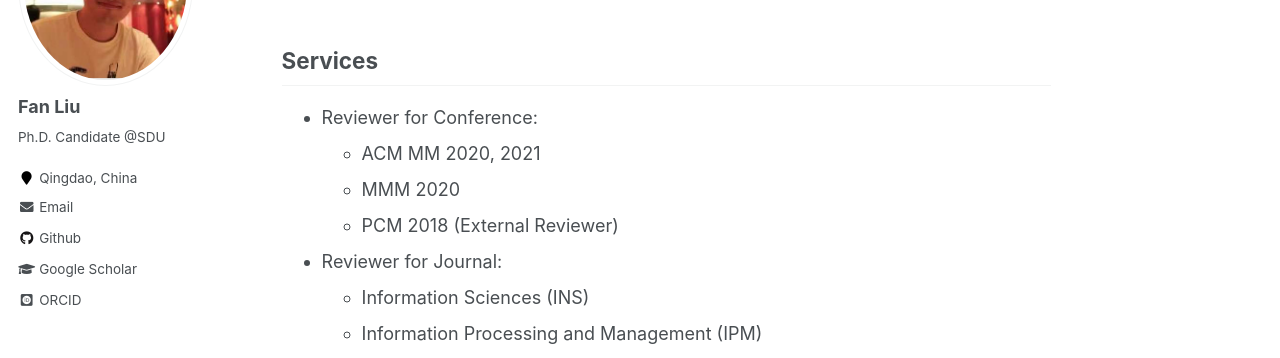
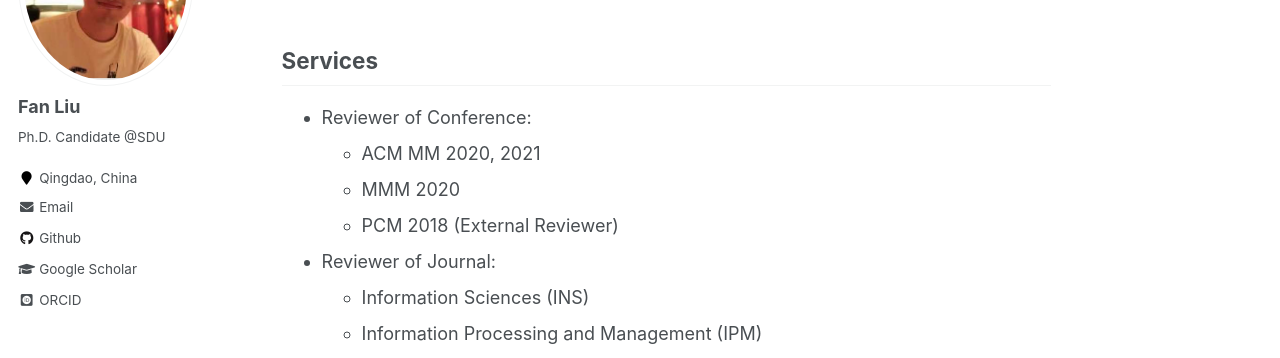
Before and after one commit to liufancs/liufancs.github.io, a Jekyll site: the page built from _pages/about.md, in a window 1280 px wide and 900 px high, scrolled down 821 px. Shown: the part 153-511 px from the top of the window. Built offline with Jekyll 4.4.1, drawn with Linux system fonts in a browser that asks for light colours; some web fonts are replaced.

Commit message:
Update about.md

```diff
--- a/_pages/about.md
+++ b/_pages/about.md
@@ -27,11 +27,11 @@ Fan Liu, Zhiyong Cheng*, Lei Zhu, Chenghao Liu and Liqiang Nie*. An Attribute-aw
 Fan Liu, Zhiyong Cheng*, Changchang, Yinglong Wang, Liqiang Nie*, Mohan Kankanhalli. User Diverse Preference Modeling via Multimodal Attentive Metric Learning. ACM International Conference on Multimedia (MM'19), Nice, France, 2019. [CCF A] [link](https://arxiv.org/abs/1908.07738)
 
 ## Services
-* Reviewer for Conference:
+* Reviewer of Conference:
   + ACM MM 2020, 2021
   + MMM 2020
   + PCM 2018 (External Reviewer)
-* Reviewer for Journal:
+* Reviewer of Journal:
   + Information Sciences (INS)
   + Information Processing and Management (IPM)
   + Multimedia Systems (MMSJ)
```
